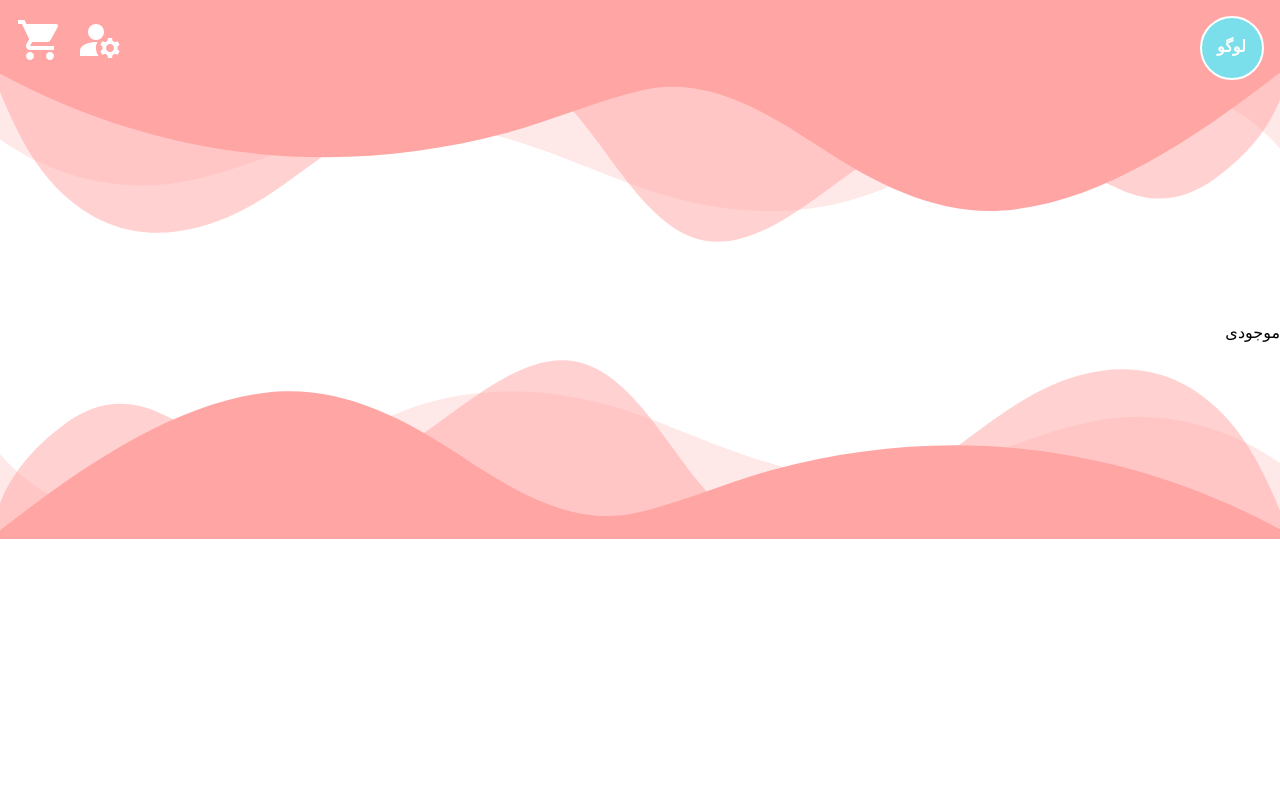
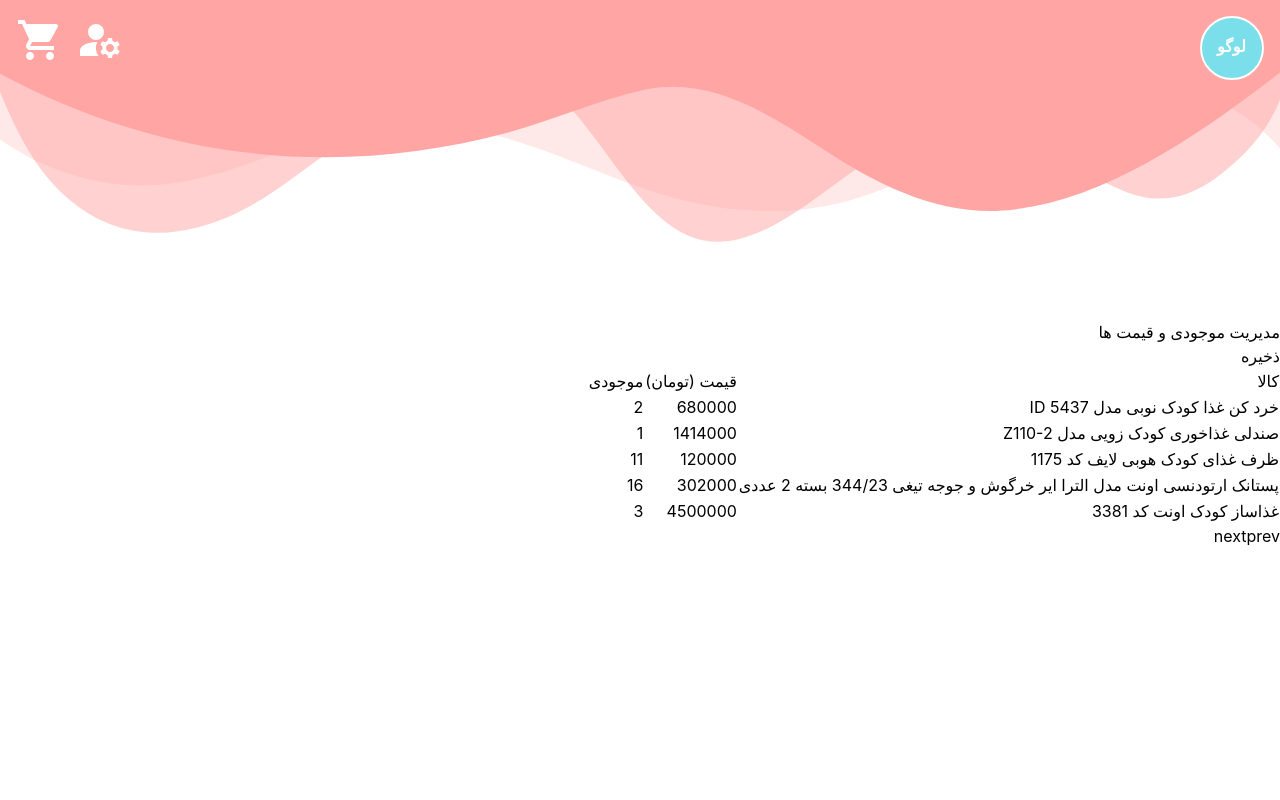
Before and after one commit to sima-ziyaei/onlineShop-project-reactJs, a React (Create React App) app: page /inventory in a window 1280 px wide. Shown: the top 800 px of the page. Built offline with nearby package versions, Linux system fonts and the light colour scheme; data requests are answered from the project's data file.

Commit message:
get products and do pagination

```diff
--- a/src/Layout/Navbar.js
+++ b/src/Layout/Navbar.js
@@ -34,8 +34,8 @@ const Navbar = () => {
                 <div className='  w-[100%] h-16 p-4 flex justify-between'>
                     <NavLink onClick={() => { setChangeNav(true) }} className='w-16 h-16 text-center z-20 p-4  rounded-[50%] bg-white font-bold text-[#7bdeeb] border-2 border-[#7bdeeb]' to='/'  >لوگو</NavLink>
                     <div className='mt-4  ' >
-                        <NavLink to='inventory' className='bg-[#7bdeeb] rounded-xl px-4 w-[100px] m-3 h-24 border-2 border-white text-white font-semibold p-2 hover:text-[#7bdeeb] hover:border-[#7bdeeb] hover:bg-white ' >کالا</NavLink>
-                        <NavLink to='commodity' className='bg-[#7bdeeb] rounded-xl w-[5%] h-24 border-2 border-white text-white font-semibold p-2 hover:text-[#7bdeeb] hover:border-[#7bdeeb] hover:bg-white'> موجودی </NavLink>
+                        <NavLink to='commodity' className='bg-[#7bdeeb] rounded-xl px-4 w-[100px] m-3 h-24 border-2 border-white text-white font-semibold p-2 hover:text-[#7bdeeb] hover:border-[#7bdeeb] hover:bg-white ' >کالا</NavLink>
+                        <NavLink to='inventory' className='bg-[#7bdeeb] rounded-xl w-[5%] h-24 border-2 border-white text-white font-semibold p-2 hover:text-[#7bdeeb] hover:border-[#7bdeeb] hover:bg-white'> موجودی </NavLink>
                         <NavLink to='order' className='bg-[#7bdeeb] rounded-xl w-[5%] m-3 h-24 border-2 border-white text-white font-semibold p-2 hover:text-[#7bdeeb] hover:border-[#7bdeeb] hover:bg-white'> سفارش</NavLink>
                     </div>
                     <div className='mt-4'>
--- a/src/pages/panel/Inventory.js
+++ b/src/pages/panel/Inventory.js
@@ -1,5 +1,66 @@
+import axios from "axios";
+import { useEffect, useState } from "react";
+
 function Inventory() {
-    return ( <div className="mt-64">موجودی</div> );
+  const [products, setProducts] = useState([]);
+  const [page, setPage] = useState(1);
+  const URL = "http://localhost:3001/";
+
+  useEffect(() => {
+    getProducts();
+  }, [page]);
+
+  const getProducts = () => {
+    axios
+      .get(`${URL}products?_page=${page}&_limit=5`)
+      .then((res) => {
+        setProducts(res.data);
+      })
+      .catch((err) => console.log("error:" + err));
+  };
+
+  const handleNextPage = () => {
+    if (products.length <= 1) {
+      setPage(page);
+    } else {
+      setPage(page + 1);
+    }
+  };
+
+  const handlePrevPage = () => {
+    if (page <= 1) {
+      setPage(page);
+    } else {
+      setPage(page - 1);
+    }
+  };
+
+  return (
+    <div className="my-64">
+      <p>مدیریت موجودی و قیمت ها</p>
+      <button> ذخیره </button>
+      <table>
+        <tr>
+          <td>کالا</td>
+          <td> قیمت (تومان) </td>
+          <td>موجودی</td>
+        </tr>
+
+        {products.map((el) => {
+          return (
+            <tr key={el.id}>
+              <td> {el.name} </td>
+              <td> {el.Price} </td>
+              <td> {el.stock} </td>
+            </tr>
+          );
+        })}
+      </table>
+
+      <button onClick={() => handlePrevPage()}>prev</button>
+      <button onClick={() => handleNextPage()}>next</button>
+    </div>
+  );
 }
 
 export default Inventory;
```
